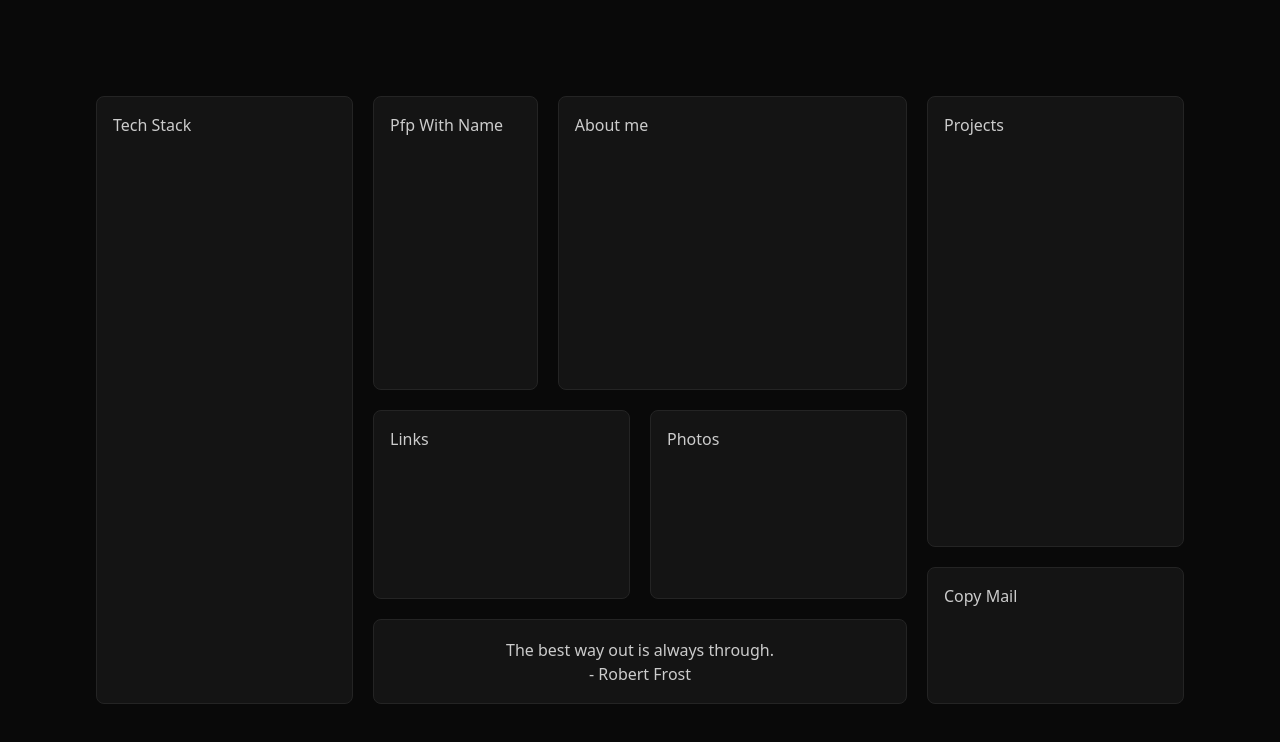
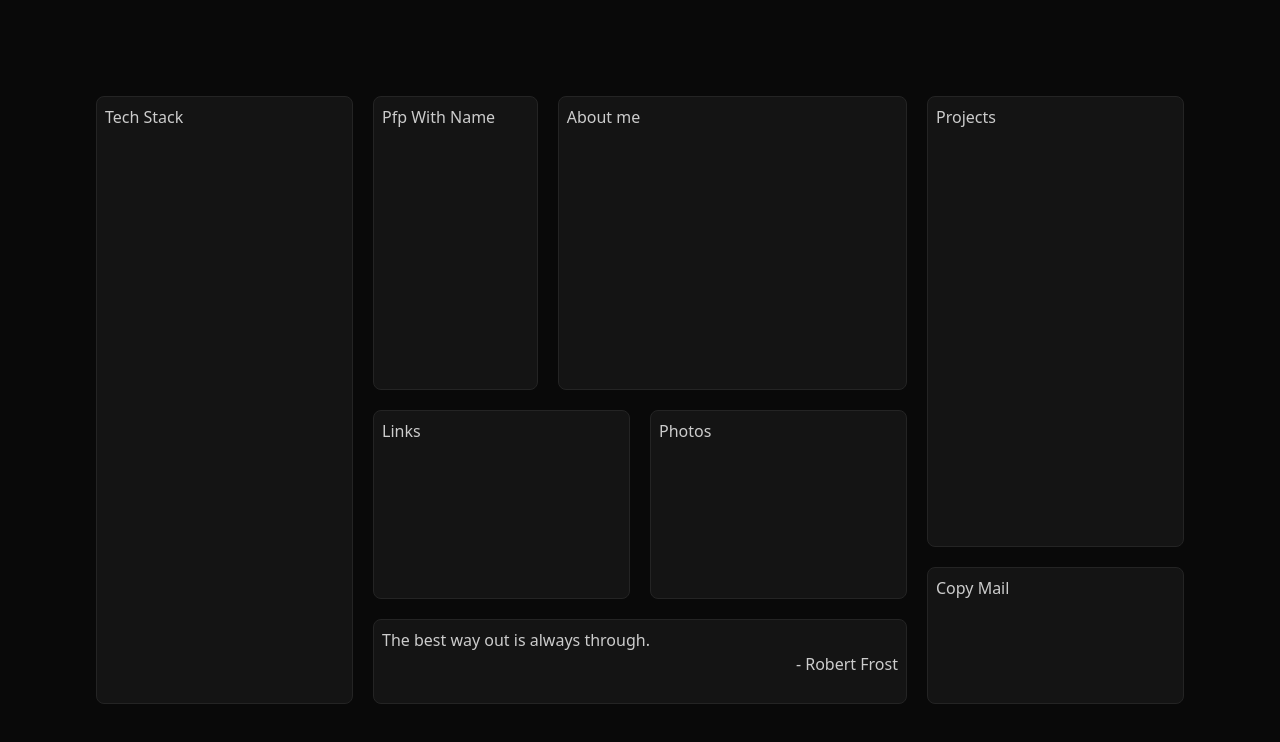
Before and after one commit to dhanushd-27/Portfolio, a Next.js app: page / in a window 1280 px wide. Shown: the top 742 px of the page. Built offline with nearby package versions, Linux system fonts and the light colour scheme.

Commit message:
Add Qoute Feature

```diff
--- a/src/app/globals.css
+++ b/src/app/globals.css
@@ -10,7 +10,7 @@
     background-color: var(--color-bg-card);
     border-radius: 0.5rem;
     border: 1px solid var(--color-surface-primary);
-    padding: 1rem;
+    padding: 8px;
   }
 
   .text-default {
--- a/src/app/page.tsx
+++ b/src/app/page.tsx
@@ -15,6 +15,8 @@ export default function Home() {
     getRandomQuote().then(setQuote)
   }, [])
 
+  // Separate them to indiviual Components
+
   return (
     <>
       <div className="bg-bg-dark h-screen flex justify-center items-center p-24">
@@ -28,9 +30,9 @@ export default function Home() {
           <div className='box col-start-4 col-end-7 row-start-7 row-end-11'>
             <p className='text-default'>Links</p>
           </div>
-          <div className='box col-start-4 col-end-10 row-start-11 row-end-13 flex flex-col justify-center items-center'>
-            <p className='text-default'>{quote?.quote}</p>
-            <p className='text-default'>- {quote?.author}</p>
+          <div className='box col-start-4 col-end-10 row-start-11 row-end-13'>
+              <p className='text-default text-start'>{quote?.quote}</p>
+              <p className='text-default text-end'>- {quote?.author}</p>
           </div>
           <div className='box col-start-6 col-end-10 row-start-1 row-end-7'>
             <p className='text-default'>About me</p>
```
